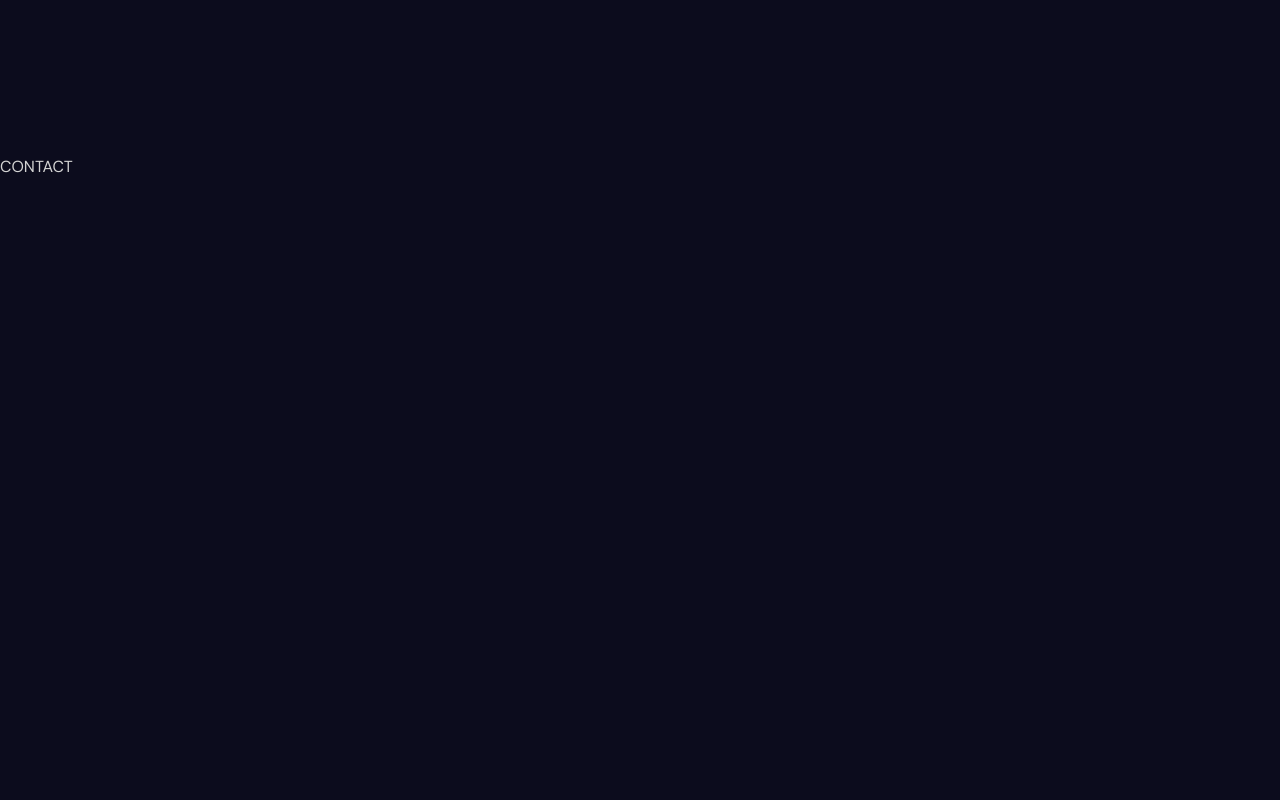
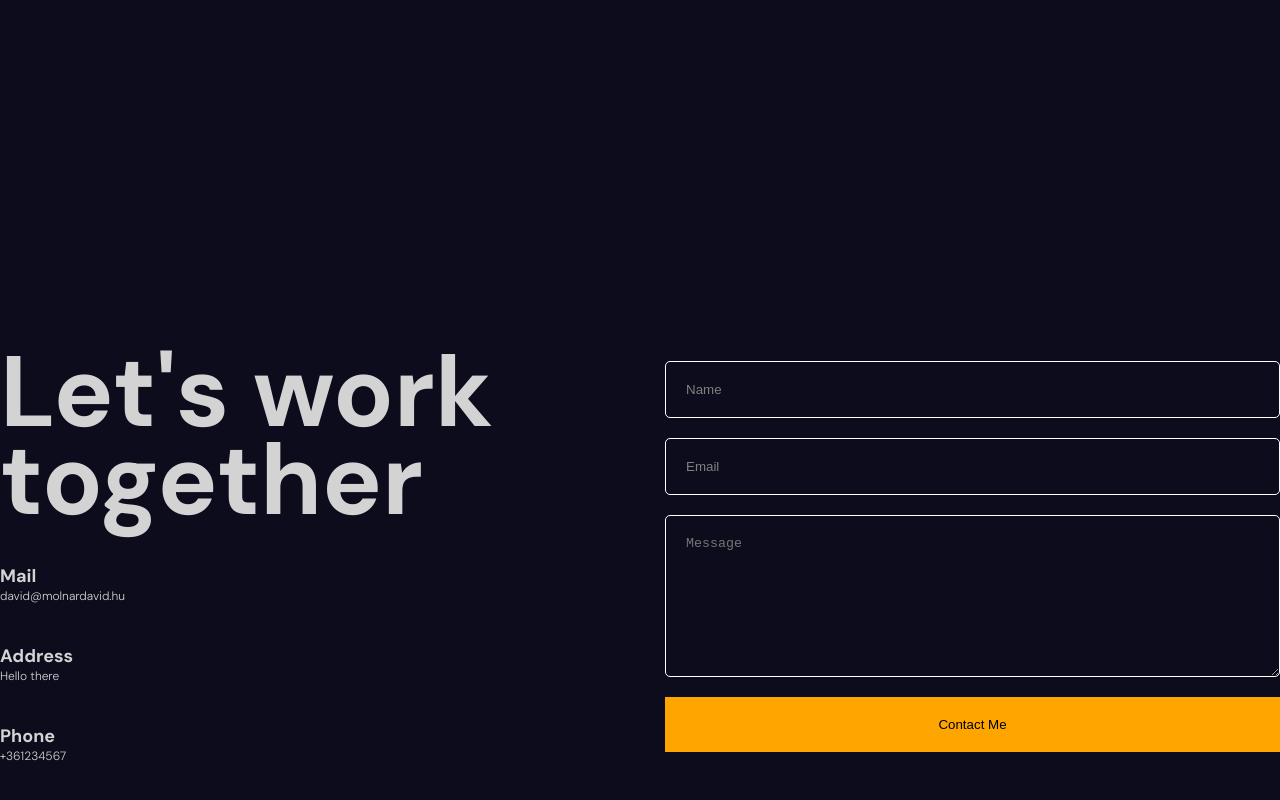
Before and after one commit to mdave94/vite-framer-exercise, a React (Vite) app: page / in a window 1280 px wide. Shown: the part 6397-7197 px from the top of the page. Built offline with nearby package versions, Linux system fonts and the light colour scheme.

Commit message:
contact form design update

```diff
--- a/src/components/contact/Contact.jsx
+++ b/src/components/contact/Contact.jsx
@@ -1,7 +1,33 @@
 import "./contact.scss";
 
 const Contact = () => {
-  return <div className="contact">CONTACT</div>;
+  return (
+    <div className="contact">
+      <div className="textContainer">
+        <h1>Let's work together</h1>
+        <div className="item">
+          <h2>Mail</h2>
+          <span>david@molnardavid.hu</span>
+        </div>
+        <div className="item">
+          <h2>Address</h2>
+          <span>Hello there</span>
+        </div>
+        <div className="item">
+          <h2>Phone</h2>
+          <span>+361234567</span>
+        </div>
+      </div>
+      <div className="formContainer">
+        <form action="">
+          <input type="text" required placeholder="Name" />
+          <input type="email" required placeholder="Email" />
+          <textarea rows={8} placeholder="Message" />
+          <button>Contact Me</button>
+        </form>
+      </div>
+    </div>
+  );
 };
 
 export default Contact;
--- a/src/components/contact/contact.scss
+++ b/src/components/contact/contact.scss
@@ -1,2 +1,59 @@
 .contact {
+  display: flex;
+  height: 100vh;
+  margin: auto;
+  max-width: 1366px;
+  align-items: center;
+  gap: 50px;
+
+  .textContainer {
+    flex: 1;
+    display: flex;
+    flex-direction: column;
+    gap: 40px;
+    h1 {
+      font-size: 100px;
+      line-height: 88px;
+    }
+    span {
+      font-weight: 300;
+    }
+
+    .item {
+      font-size: 12px;
+
+      h2 {
+        font-size: 18px;
+      }
+    }
+  }
+
+  .formContainer {
+    flex: 1;
+    form {
+      display: flex;
+      flex-direction: column;
+      gap: 20px;
+
+      input,
+      textarea {
+        padding: 20px;
+        background-color: transparent;
+        border: 1px solid white;
+        color: white;
+        border-radius: 5px;
+      }
+      input::placeholder {
+        color: gray;
+      }
+
+      button {
+        padding: 20px;
+        border: none;
+        background-color: orange;
+        cursor: pointer;
+        font-weight: 500;
+      }
+    }
+  }
 }
```
